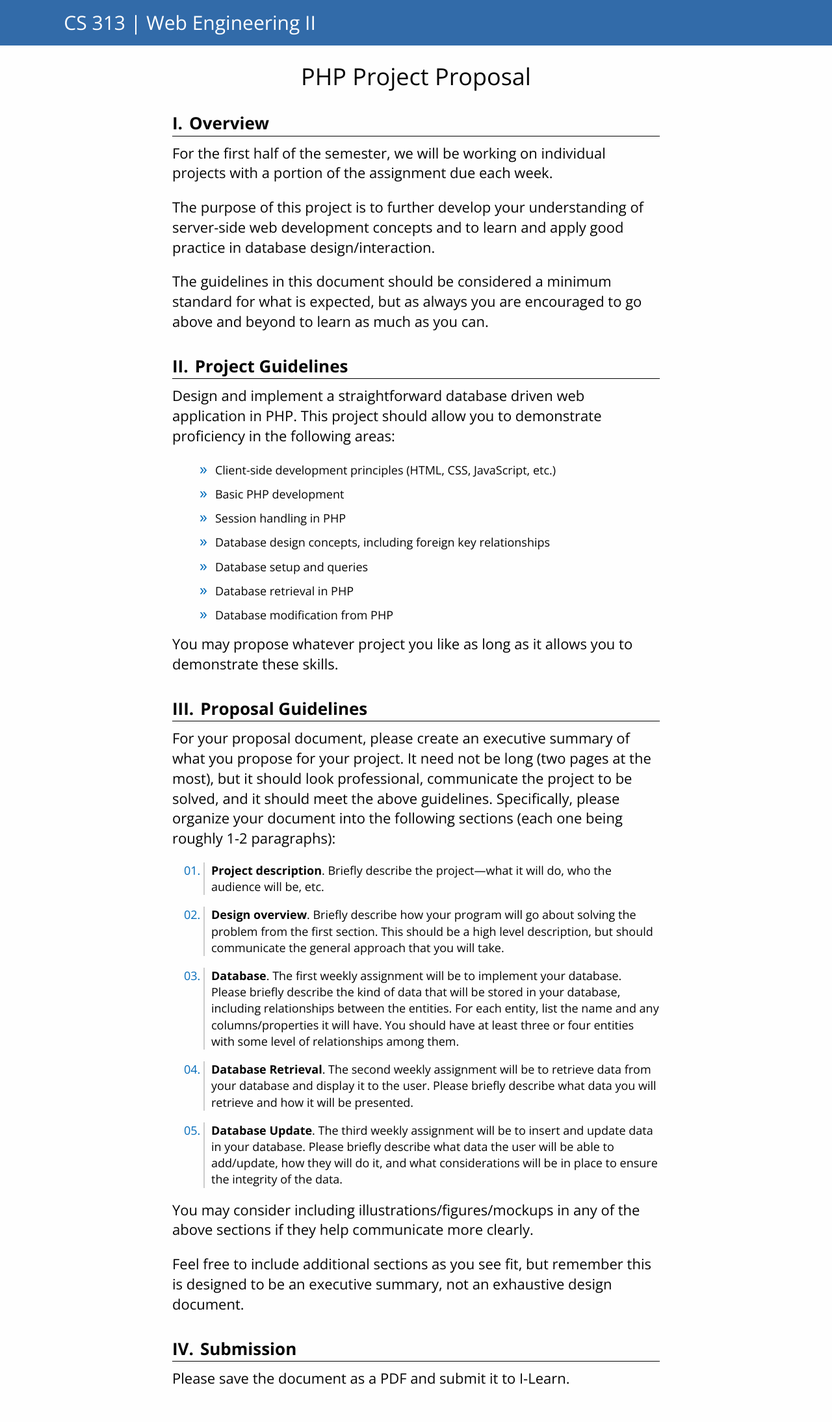
After one commit to byui-cs/cs313-course, a PHP site: page /week02/proposal.html in a window 1280 px wide. The commit adds this page. Shown: the whole page at 65% size. Run offline with PHP 8.4, Linux system fonts and the light colour scheme; some web fonts are replaced.

Commit message:
Added proposal and the basics of the TA instructions

```diff
--- a/course/css/style.css
+++ b/course/css/style.css
@@ -197,6 +197,12 @@ article ol li {
 	border-left: 2px solid #CCC;
 }
 
+
+article ol li heading {
+	font-weight: bold;
+}
+
+
 article h3:before {
 	content: counter(h3, upper-roman) ".";
     counter-increment: h3 1;
@@ -316,3 +322,15 @@ border-bottom: 1px solid #EEE;
 .table-class-diagram tr:last-child, .table-class-diagram tr:first-child{
 border-bottom: none;
 }
+
+/*div.online-notes:before {
+	content: "Online Students -- Special Instructions: ";
+}
+*/
+div.online-notes {
+  background-color: rgb(230, 230, 230);
+  margin-left: 10px;
+  margin-right: 10px;
+  margin-bottom: 10px;
+  padding: 10px;
+}
--- a/week02/index.html
+++ b/week02/index.html
@@ -17,13 +17,15 @@
 
         <h3>Summary</h3>
 
-        <p>This week you will learn about ...</p>
+        <p>This week you will learn about the basics of server-side programming. You will also create a personal homepage to demonstrate your knowledge of client-side concepts.</p>
+        <p>Finally, you need to submit a proposal for the project you will complete during the first half of the semester.</p>
 
         <h3>Assignments</h3>
         <ul>
             <li><p><a href="./prepare.html">02 Prepare : Reading</a></p></li>
             <li><p><a href="./teach.html">02 Teach : Team Activity</a></p></li>
             <li><p><a href="./prove.html">02 Prove : Assignment</a></p></li>
+            <li><p><a href="./proposal.html">Project Proposal</a></p></li>
         </ul>
 
 
--- /dev/null
+++ b/week02/proposal.html
@@ -0,0 +1,61 @@
+<!DOCTYPE html>
+<html>
+
+<head>
+    <meta http-equiv="Content-Type" content="text/html; charset=utf-8">
+    <title>CS 313 - Prove</title>
+    <link rel="stylesheet" type="text/css" href="../course/css/style.css" />
+</head>
+
+<body>
+    <header id="courseTitle">
+        <span class="icon-byui-logo"></span>
+        <h1>CS 313 | Web Engineering II</h1>
+    </header>
+    <article>
+        <h2>PHP Project Proposal</h2>
+
+        <h3>Overview</h3>
+
+        <p>For the first half of the semester, we will be working on individual projects with a portion of the assignment due each week.</p>
+        <p>The purpose of this project is to further develop your understanding of server-side web development concepts and to learn and apply good practice in database design/interaction.</p>
+        <p>The guidelines in this document should be considered a minimum standard for what is expected, but as always you are encouraged to go above and beyond to learn as much as you can.</p>
+
+        <h3>Project Guidelines</h3>
+        <p>Design and implement a straightforward database driven web application in PHP. This project should allow you to demonstrate proficiency in the following areas:</p>
+        <ul>
+            <li><p>Client-side development principles (HTML, CSS, JavaScript, etc.)</p></li>
+            <li><p>Basic PHP development</p></li>
+            <li><p>Session handling in PHP</p></li>
+            <li><p>Database design concepts, including foreign key relationships</p></li>
+            <li><p>Database setup and queries</p></li>
+            <li><p>Database retrieval in PHP</p></li>
+            <li><p>Database modification from PHP</p></li>
+        </ul>
+
+        <p>You may propose whatever project you like as long as it allows you to demonstrate these skills.</p>
+
+        <h3>Proposal Guidelines</h3>
+        <p>For your proposal document, please create an executive summary of what you propose for your project. It need not be long (two pages at the most), but it should look professional, communicate the project to be solved, and it should meet the above guidelines. Specifically, please organize your document into the following sections (each one being roughly 1-2 paragraphs):</p>
+        <ol>
+            <li><p><heading>Project description</heading>. Briefly describe the project&mdash;what it will do, who the audience will be, etc.</p></li>
+            <li><p><heading>Design overview</heading>. Briefly describe <i>how</i> your program will go about solving the problem from the first section. This should be a high level description, but should communicate the general approach that you will take.</p></li>
+            <li><p><heading>Database</heading>. The first weekly assignment will be to implement your database. Please briefly describe the kind of data that will be stored in your database, including relationships between the entities. For each entity, list the name and any columns/properties it will have. You should have at least three or four entities with some level of relationships among them.</p></li>
+            <li><p><heading>Database Retrieval</heading>. The second weekly assignment will be to retrieve data from your database and display it to the user. Please briefly describe what data you will retrieve and how it will be presented.</p></li>
+            <li><p><heading>Database Update</heading>. The third weekly assignment will be to insert and update data in your database. Please briefly describe what data the user will be able to add/update, how they will do it, and what considerations will be in place to ensure the integrity of the data.</p></li>
+        </ol>
+        <p>You may consider including illustrations/figures/mockups in any of the above sections if they help communicate more clearly.</p>
+        <p>Feel free to include additional sections as you see fit, but remember this is designed to be an executive summary, not an exhaustive design document.</p>
+
+        <h3>Submission</h3>
+        <p>Please save the document as a PDF and submit it to I-Learn.</p>
+
+
+
+    </article>
+
+   <script src="../course/js/highlight/highlight.pack.js"></script>
+   <script>hljs.initHighlightingOnLoad();</script>
+</body>
+
+</html>
```
Also changed, not shown: week02/teach.html (+14 -0 lines).
